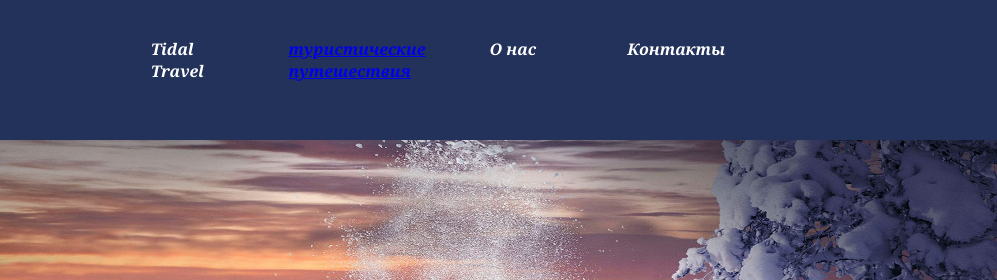
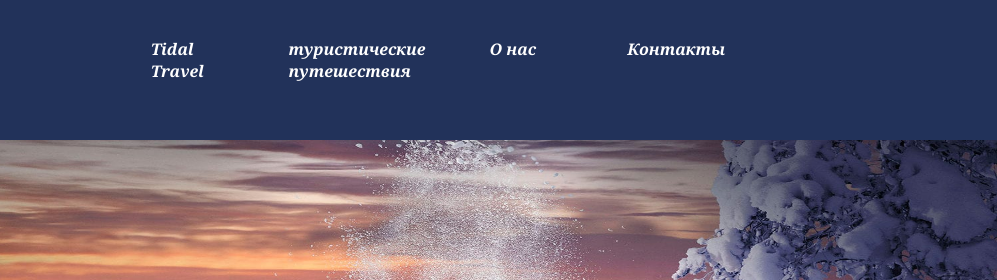
Before and after one commit to Nik1t0/novogodnii_tyr, a plain HTML site: page index.html in a window 1280 px wide. Shown: the top 280 px of the page, 283-1280 px from the left. Drawn offline with Linux system fonts and the light colour scheme.

Commit message:
Add files via upload

```diff
--- a/index.html
+++ b/index.html
@@ -11,7 +11,7 @@
         <header class="header">
             <div><img id="logo" src="pngwing.com (1).png"></div>
             <div><b><i> Tidal Travel</i></b></div>
-            <div><b><i><a href="101223(2).html">туристические путешествия</a></i></b></div>
+            <div><b><i>туристические путешествия</i></b></div>
             <div><b><i>О нас</i></b></div>
             <div><b><i>Контакты</i></b></div>
 
```
